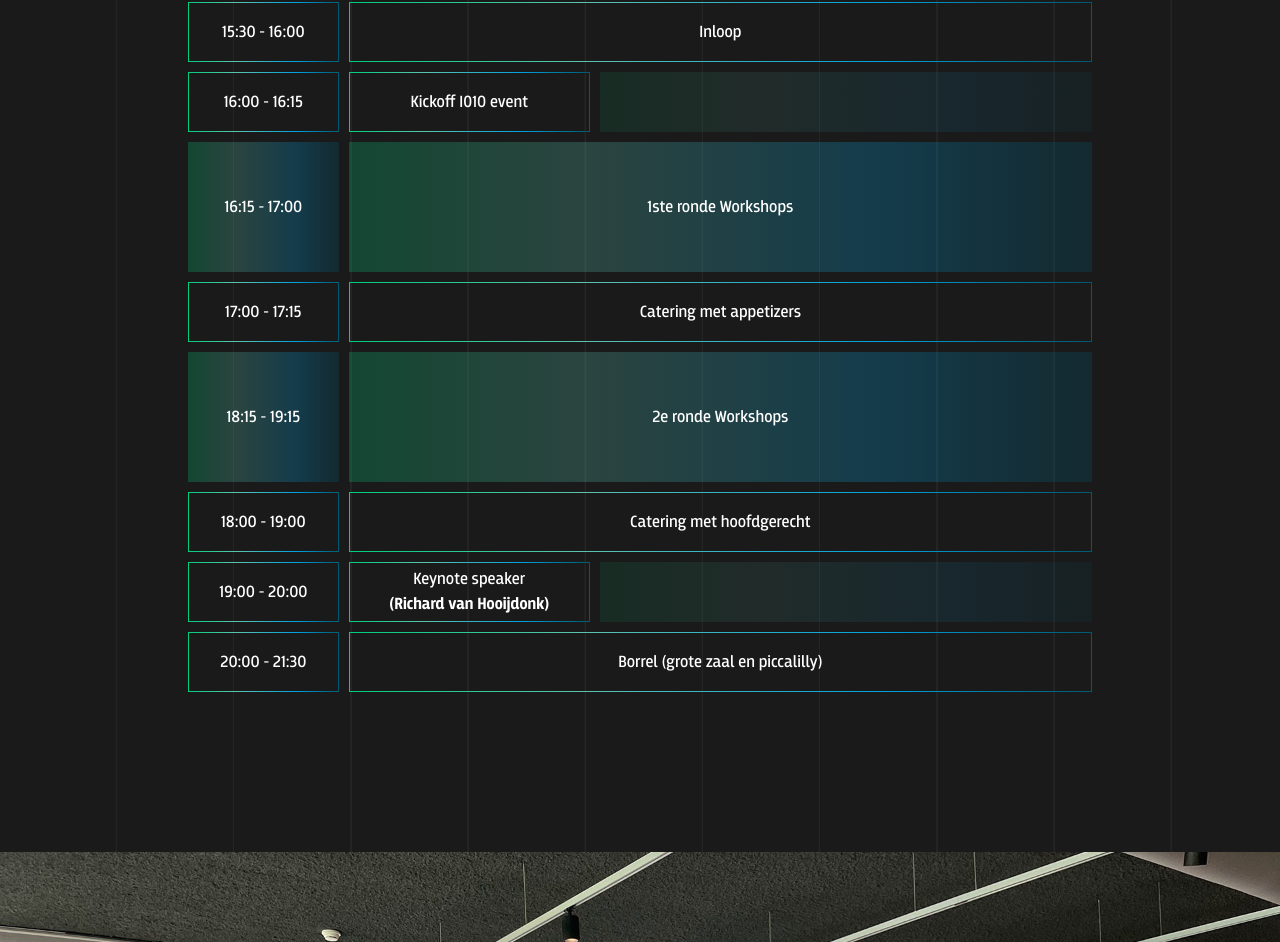
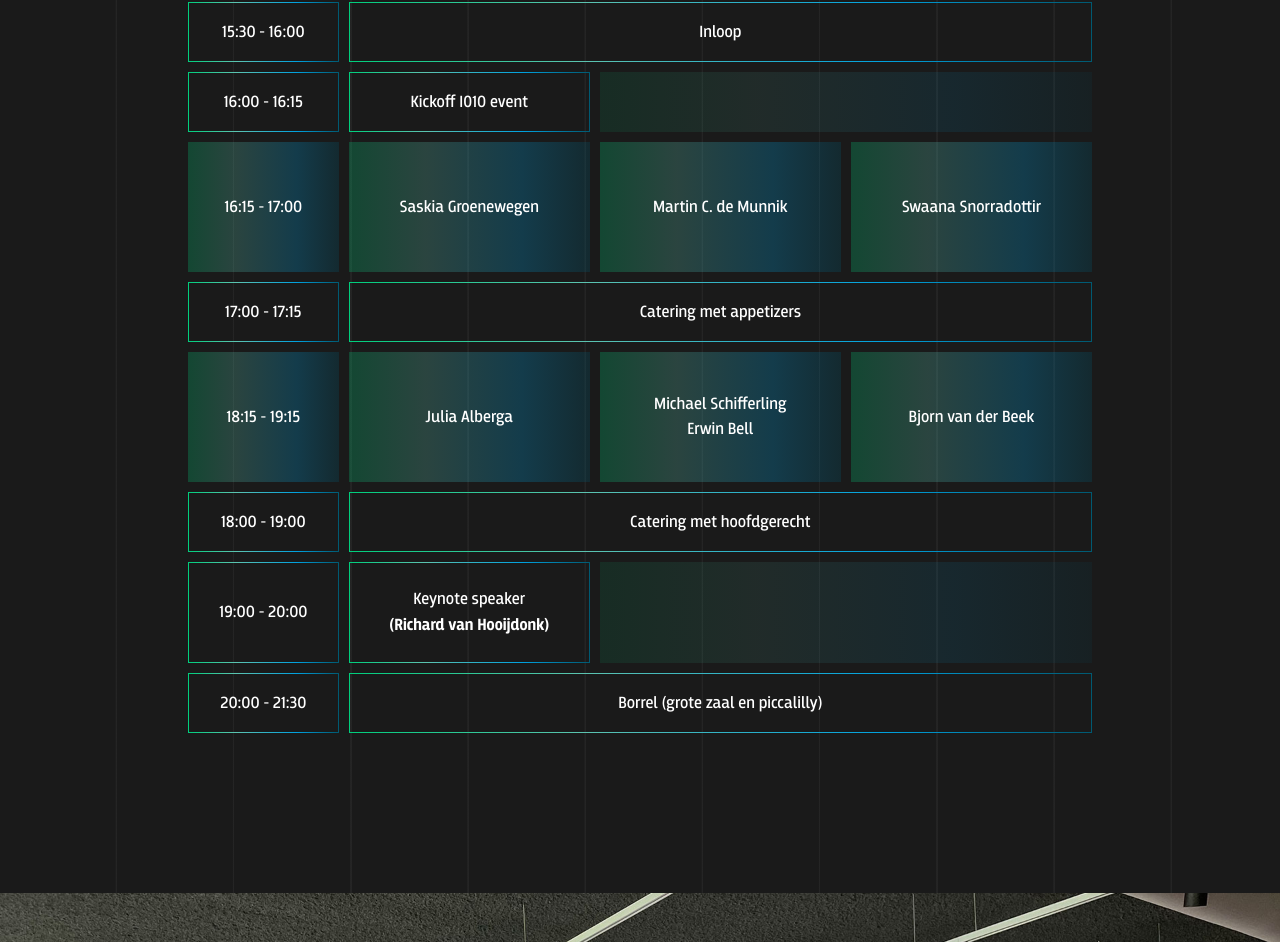
Before and after one commit to J-nextgroup/io10, an Angular app: page / in a window 1280 px wide. Shown: the part 2702-3644 px from the top of the page. Built offline with nearby package versions, Linux system fonts and the light colour scheme.

Commit message:
updated timetable

```diff
--- a/src/app/TimeTableSection/timetable-section.component.html
+++ b/src/app/TimeTableSection/timetable-section.component.html
@@ -24,8 +24,14 @@
       </tr>
       <tr>
         <td class="with-bg" style="height: 130px">16:15 - 17:00</td>
-        <td class="with-bg p-2" colspan="3">
-          1ste ronde Workshops
+        <td class="with-bg p-2">
+          Saskia Groenewegen
+        </td>
+        <td class="with-bg p-2">
+          Martin C. de Munnik
+        </td>
+        <td class="with-bg p-2">
+          Swaana Snorradottir
         </td>
       </tr>
       <tr>
@@ -34,8 +40,14 @@
       </tr>
       <tr>
         <td class="with-bg" style="height: 130px">18:15 - 19:15</td>
-        <td class="with-bg p-2" colspan="3">
-          2e ronde Workshops
+        <td class="with-bg p-2">
+          Julia Alberga
+        </td>
+        <td class="with-bg p-2">
+          Michael Schifferling <br />Erwin Bell
+        </td>
+        <td class="with-bg p-2">
+          Bjorn van der Beek
         </td>
       </tr>
       <tr>
@@ -44,7 +56,7 @@
       </tr>
       <tr>
         <td class="bordered" style="height: 60px">19:00 - 20:00</td>
-        <td class="bordered">Keynote speaker <br /><b>(Richard van Hooijdonk)</b></td>
+        <td class="bordered p-4">Keynote speaker <br /><b>(Richard van Hooijdonk)</b></td>
         <td colspan="2" class="with-bg-faded"></td>
       </tr>
       <tr>
```
